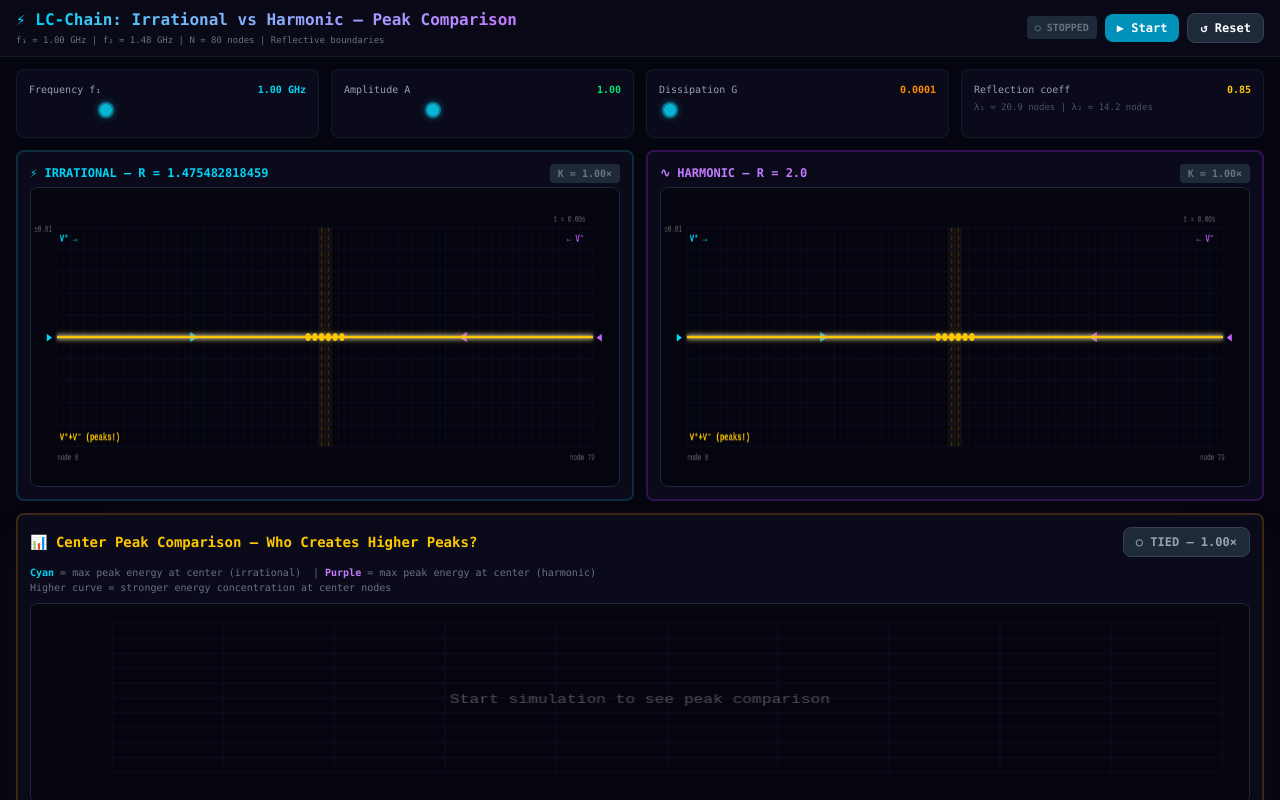
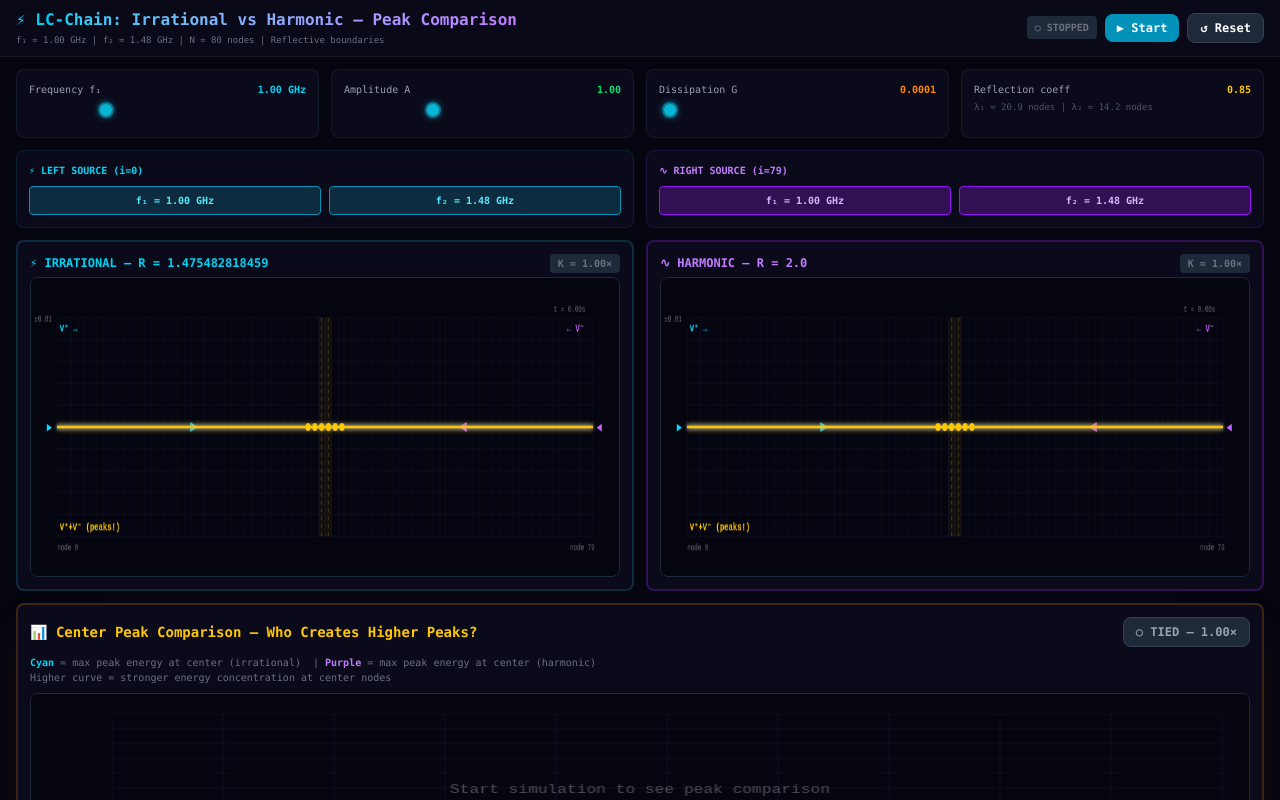
Before and after one commit to mediaprizma/irrational-navier-stokes, a React (Vite) app: page / in a window 1280 px wide. Shown: the top 800 px of the page. Built offline with nearby package versions, Linux system fonts and the light colour scheme.

Commit message:
task snapshot 9ff048ef-aa0d-486c-a292-05277686551e

```diff
--- a/src/App.tsx
+++ b/src/App.tsx
@@ -148,8 +148,17 @@ export default function App() {
 
   const handleReset = () => {
     setIsRunning(false);
-    const irrNew = createInitialState({ ...params, mode: 'irrational' });
-    const harmNew = createInitialState({ ...params, mode: 'harmonic' });
+    // Reset with all frequencies enabled
+    const resetParams = {
+      ...params,
+      leftFreq1Enabled: true,
+      leftFreq2Enabled: true,
+      rightFreq1Enabled: true,
+      rightFreq2Enabled: true,
+    };
+    setParams(resetParams);
+    const irrNew = createInitialState({ ...resetParams, mode: 'irrational' });
+    const harmNew = createInitialState({ ...resetParams, mode: 'harmonic' });
     setIrrState(irrNew);
     setHarmState(harmNew);
     setIrrGain(1.0);
@@ -228,6 +237,60 @@ export default function App() {
             <div className="text-[9px] text-gray-600 mt-1">
               λ₁ = {fmtFixed(2 * Math.PI / params.omega1 * (1 / Math.sqrt(params.L * params.C)), 1)} nodes |
               λ₂ = {fmtFixed(2 * Math.PI / omega2 * (1 / Math.sqrt(params.L * params.C)), 1)} nodes
+            </div>
+          </div>
+        </div>
+
+        {/* ── Frequency Control ── */}
+        <div className="grid grid-cols-2 gap-3">
+          <div className="bg-[#0a0a1a] rounded-lg border border-cyan-900/30 p-3">
+            <h3 className="text-[10px] font-bold text-cyan-400 mb-2">⚡ LEFT SOURCE (i=0)</h3>
+            <div className="flex gap-2">
+              <button
+                onClick={() => setParams(p => ({ ...p, leftFreq1Enabled: !p.leftFreq1Enabled }))}
+                className={`flex-1 px-2 py-1.5 rounded text-[10px] font-bold transition-all border ${
+                  params.leftFreq1Enabled !== false
+                    ? 'bg-cyan-900/50 text-cyan-300 border-cyan-600'
+                    : 'bg-gray-900 text-gray-600 border-gray-700'
+                }`}
+              >
+                f₁ = {fmtFixed(omegaToGHz(params.omega1), 2)} GHz
+              </button>
+              <button
+                onClick={() => setParams(p => ({ ...p, leftFreq2Enabled: !p.leftFreq2Enabled }))}
+                className={`flex-1 px-2 py-1.5 rounded text-[10px] font-bold transition-all border ${
+                  params.leftFreq2Enabled !== false
+                    ? 'bg-cyan-900/50 text-cyan-300 border-cyan-600'
+                    : 'bg-gray-900 text-gray-600 border-gray-700'
+                }`}
+              >
+                f₂ = {fmtFixed(omegaToGHz(omega2), 2)} GHz
+              </button>
+            </div>
+          </div>
+          <div className="bg-[#0a0a1a] rounded-lg border border-purple-900/30 p-3">
+            <h3 className="text-[10px] font-bold text-purple-400 mb-2">∿ RIGHT SOURCE (i={params.N - 1})</h3>
+            <div className="flex gap-2">
+              <button
+                onClick={() => setParams(p => ({ ...p, rightFreq1Enabled: !p.rightFreq1Enabled }))}
+                className={`flex-1 px-2 py-1.5 rounded text-[10px] font-bold transition-all border ${
+                  params.rightFreq1Enabled !== false
+                    ? 'bg-purple-900/50 text-purple-300 border-purple-600'
+                    : 'bg-gray-900 text-gray-600 border-gray-700'
+                }`}
+              >
+                f₁ = {fmtFixed(omegaToGHz(params.omega1), 2)} GHz
+              </button>
+              <button
+                onClick={() => setParams(p => ({ ...p, rightFreq2Enabled: !p.rightFreq2Enabled }))}
+                className={`flex-1 px-2 py-1.5 rounded text-[10px] font-bold transition-all border ${
+                  params.rightFreq2Enabled !== false
+                    ? 'bg-purple-900/50 text-purple-300 border-purple-600'
+                    : 'bg-gray-900 text-gray-600 border-gray-700'
+                }`}
+              >
+                f₂ = {fmtFixed(omegaToGHz(omega2), 2)} GHz
+              </button>
             </div>
           </div>
         </div>
--- a/src/simulation.ts
+++ b/src/simulation.ts
@@ -12,6 +12,11 @@ export interface SimulationParams {
   amplitude: number;
   mode: 'irrational' | 'harmonic';
   reflectiveBoundaries?: boolean;  // Если true — границы отражают волны
+  // Independent frequency control for each source
+  leftFreq1Enabled?: boolean;   // Enable f₁ on left source
+  leftFreq2Enabled?: boolean;   // Enable f₂ on left source
+  rightFreq1Enabled?: boolean;  // Enable f₁ on right source
+  rightFreq2Enabled?: boolean;  // Enable f₂ on right source
 }
 
 export interface SimulationState {
@@ -34,6 +39,11 @@ export const DEFAULT_PARAMS: SimulationParams = {
   amplitude: 1.0,
   mode: 'irrational',
   reflectiveBoundaries: true,  // Отражающие границы для накопления энергии
+  // All frequencies enabled by default
+  leftFreq1Enabled: true,
+  leftFreq2Enabled: true,
+  rightFreq1Enabled: true,
+  rightFreq2Enabled: true,
 };
 
 // Frequency display scale: ω_sim = 30 rad/s corresponds to f = 1 GHz
@@ -68,14 +78,18 @@ function safeNum(v: number, fallback = 0): number {
 
 export function boundaryVoltageLeft(t: number, p: SimulationParams): number {
   const omega2 = p.mode === 'irrational' ? p.R * p.omega1 : 2.0 * p.omega1;
-  return (p.amplitude / 2.0) * (Math.sin(p.omega1 * t) + Math.sin(omega2 * t));
+  const f1 = p.leftFreq1Enabled !== false ? Math.sin(p.omega1 * t) : 0;
+  const f2 = p.leftFreq2Enabled !== false ? Math.sin(omega2 * t) : 0;
+  return (p.amplitude / 2.0) * (f1 + f2);
 }
 
 export function boundaryVoltageRight(t: number, p: SimulationParams): number {
   const omega2 = p.mode === 'irrational' ? p.R * p.omega1 : 2.0 * p.omega1;
   // In-phase with left source: both start at peak simultaneously
   // so waves meet head-on and constructively interfere at center
-  return (p.amplitude / 2.0) * (Math.sin(p.omega1 * t) + Math.sin(omega2 * t));
+  const f1 = p.rightFreq1Enabled !== false ? Math.sin(p.omega1 * t) : 0;
+  const f2 = p.rightFreq2Enabled !== false ? Math.sin(omega2 * t) : 0;
+  return (p.amplitude / 2.0) * (f1 + f2);
 }
 
 // ─── ODE right-hand side ─────────────────────────────────────────────────────
```
